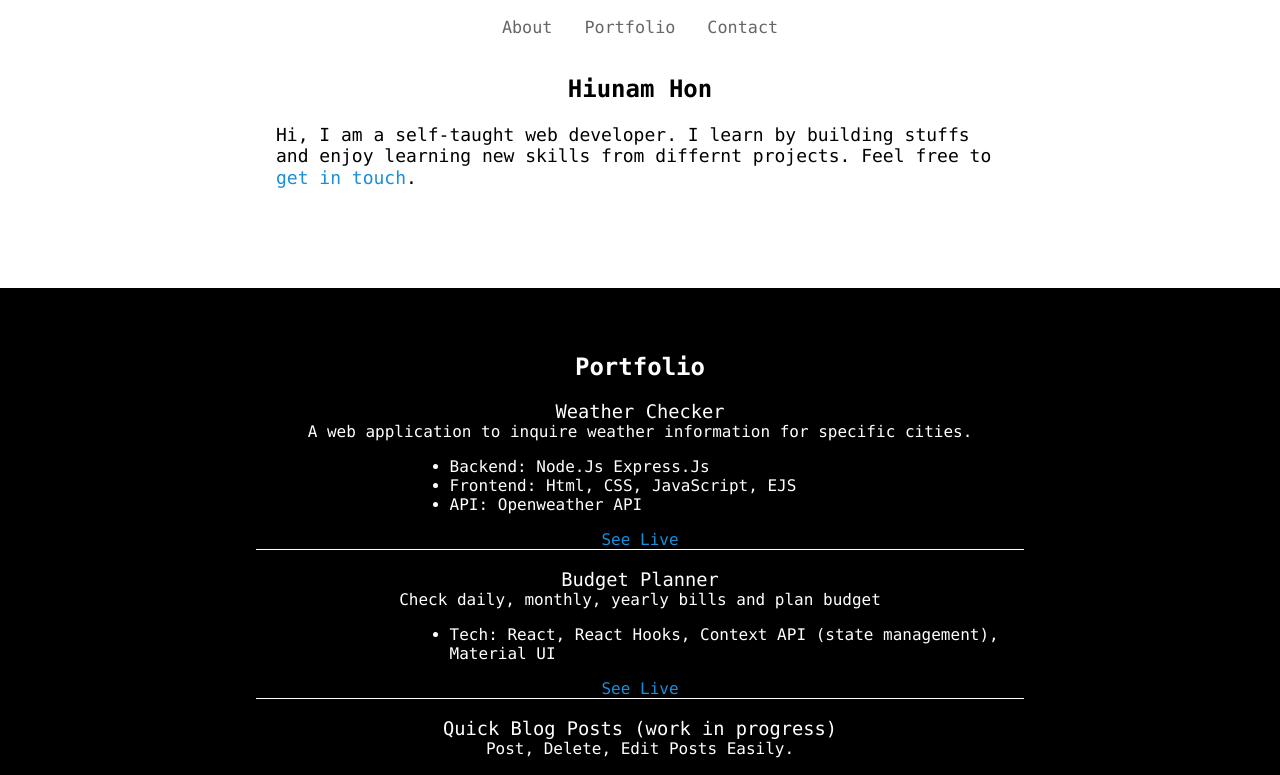
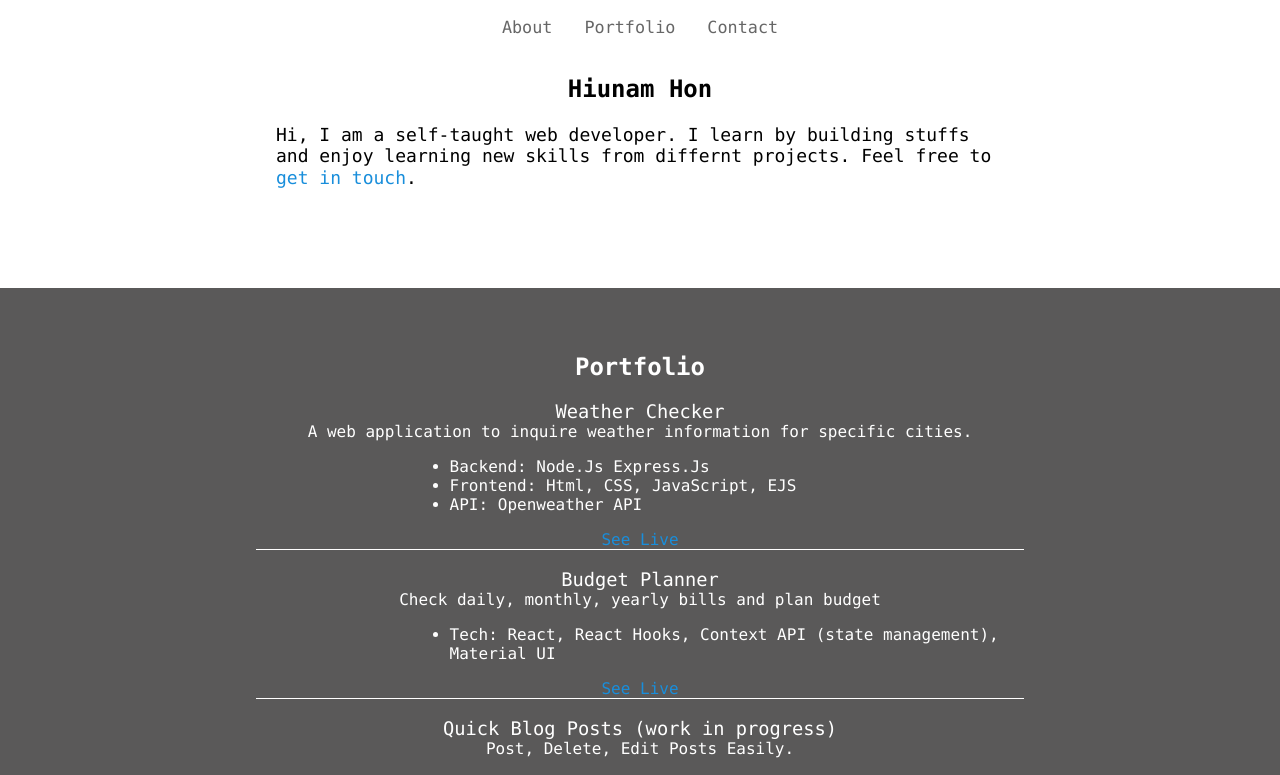
Before and after one commit to hnhon/portfolio_hn, a React (Create React App) app: page / in a window 1280 px wide. Shown: the top 775 px of the page. Built offline with nearby package versions, Linux system fonts and the light colour scheme.

Commit message:
styling color

```diff
--- a/src/index.css
+++ b/src/index.css
@@ -91,7 +91,7 @@ button {
 
 /* Portfolio */
 #portfolio {
-    background-color: black;
+    background-color: rgb(90, 89, 89);
     color: white;
     padding-bottom: 10px;
     padding-top: 25px;
```
Also changed, not shown: 1 other file (tests, documents, lock files or other folders).
